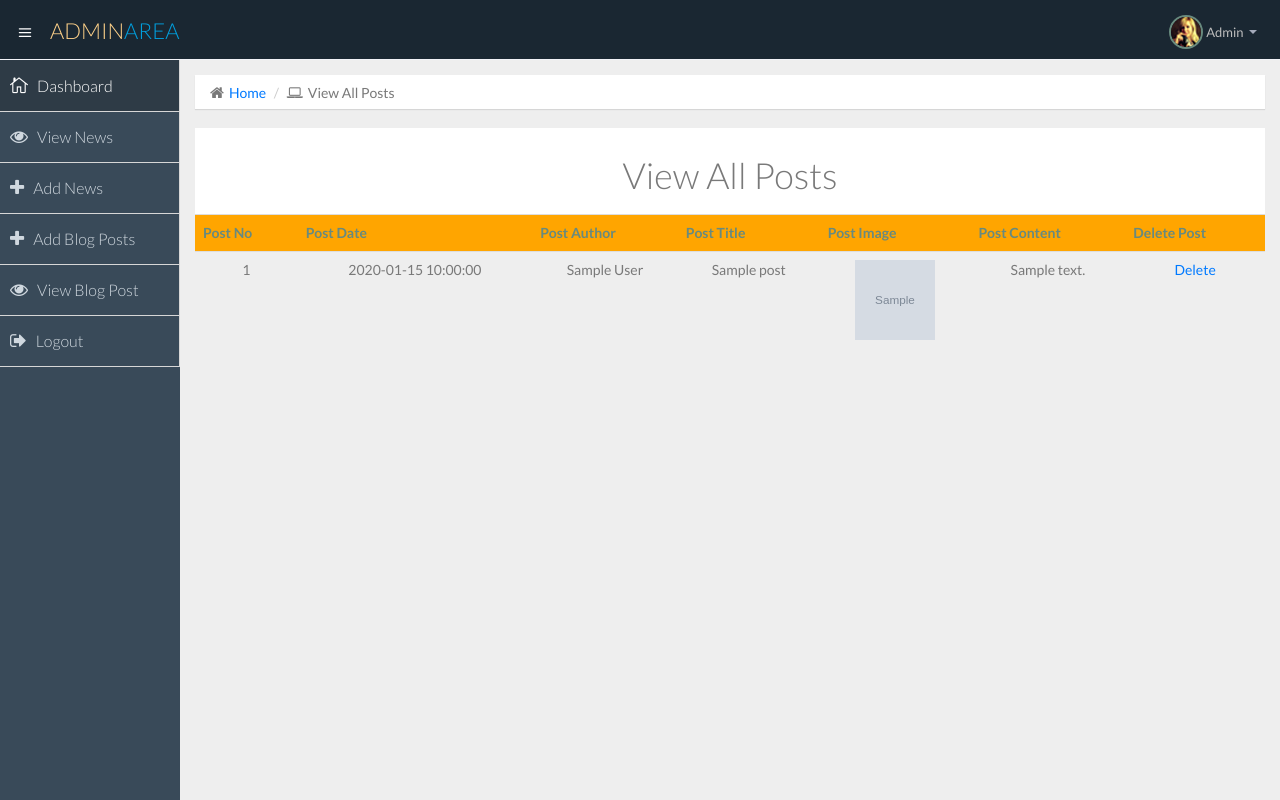
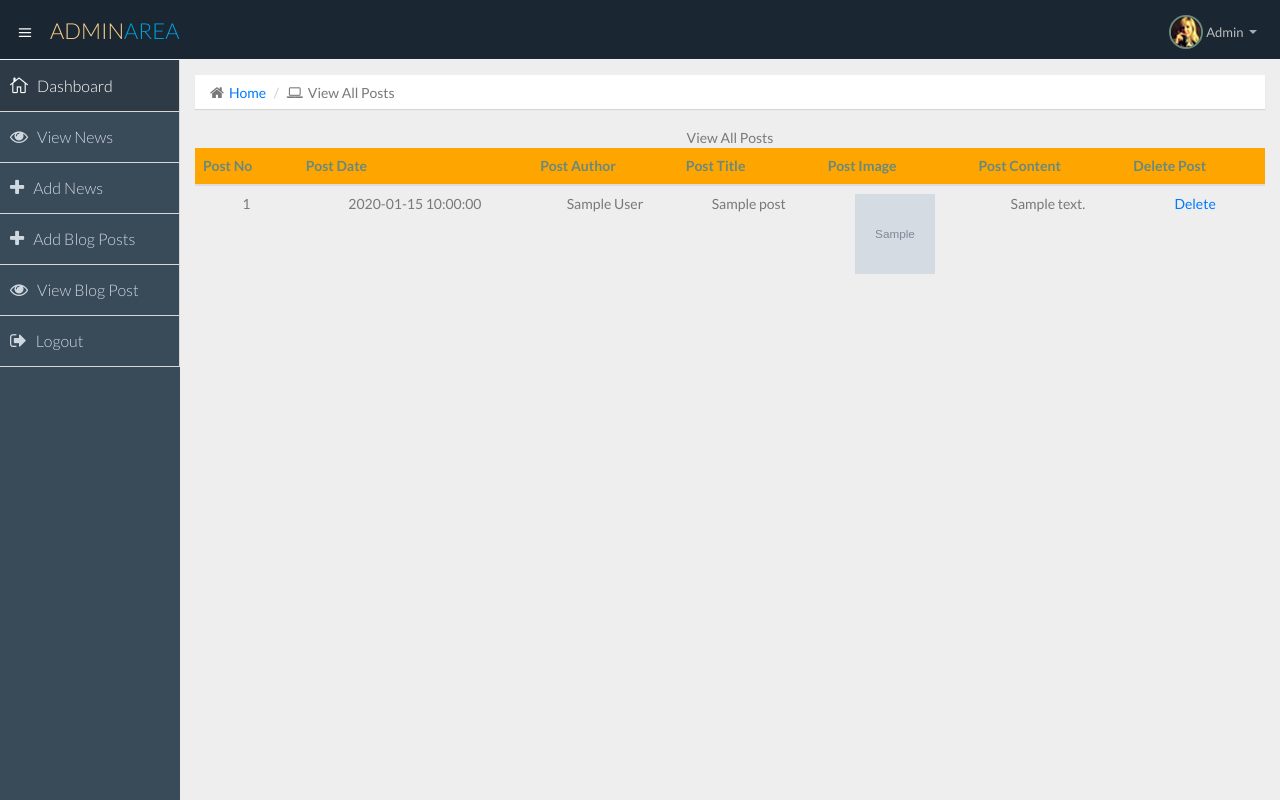
Before and after one commit to DennisDaddy/AdminPanel, a PHP site: page /view_posts.php in a window 1280 px wide. Run offline with PHP 8.4, Linux system fonts and the light colour scheme; tables that the repository leaves empty or names only in its code hold one stand-in row (values such as "Sample post"); grey boxes marked "Sample" are stand-in pictures.

Commit message:
change post header

```diff
--- a/view_posts.php
+++ b/view_posts.php
@@ -154,12 +154,8 @@
 
 <div class="table-responsive">
 <table class="table">
+ <caption>View All Posts</caption>
  <thead>
-<tr>
-	<td colspan="8" align="center" bgcolor="white"><h1>View All Posts</h1></td>
-</tr>
-</thead>
-
 <tr bgcolor="orange">
 	<th>Post No</th>
 	<th>Post Date</th>
@@ -170,6 +166,7 @@
 	<th>Delete Post</th>
 
 </tr>
+</thead>
 
 <?php
 include("includes/connect.php");
```
